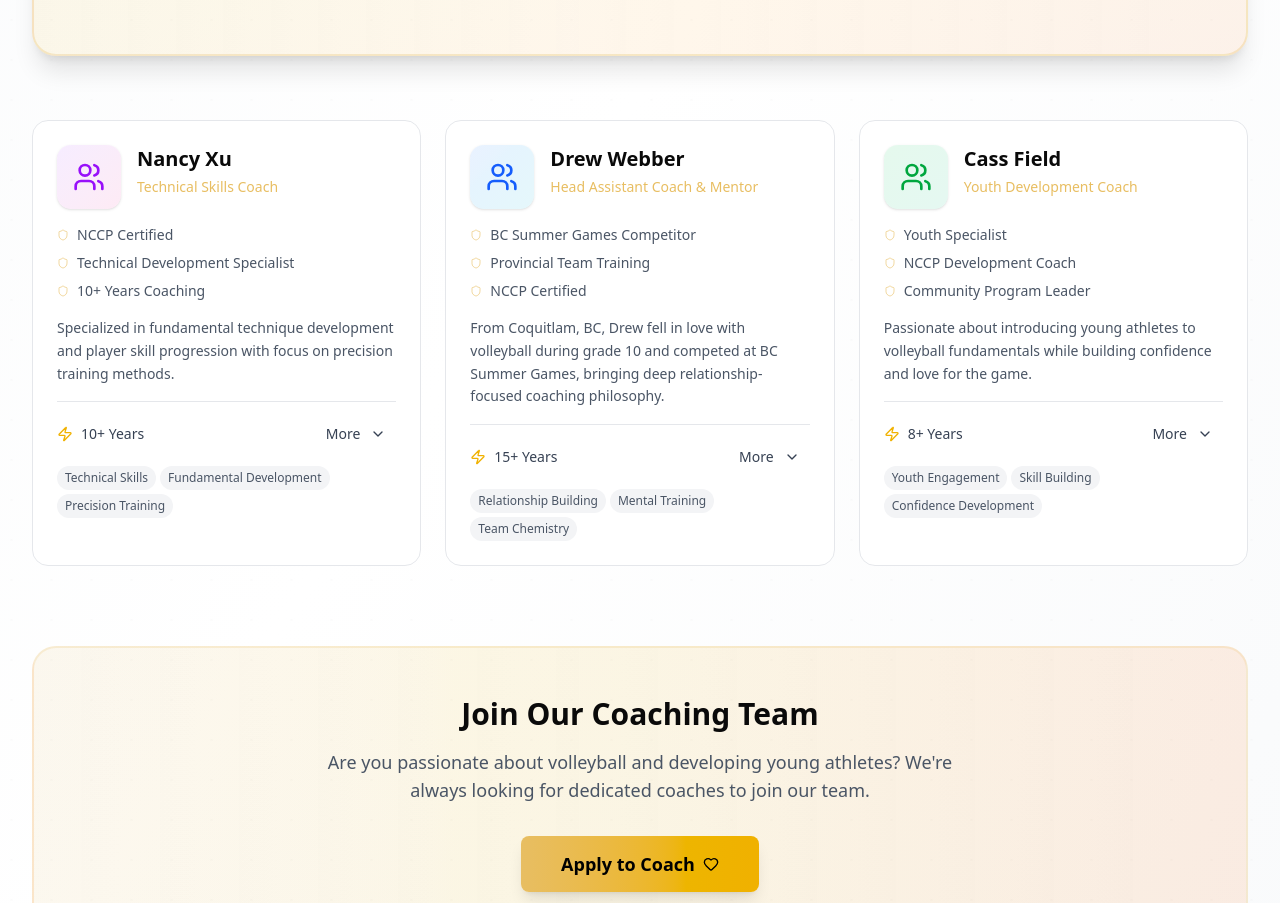
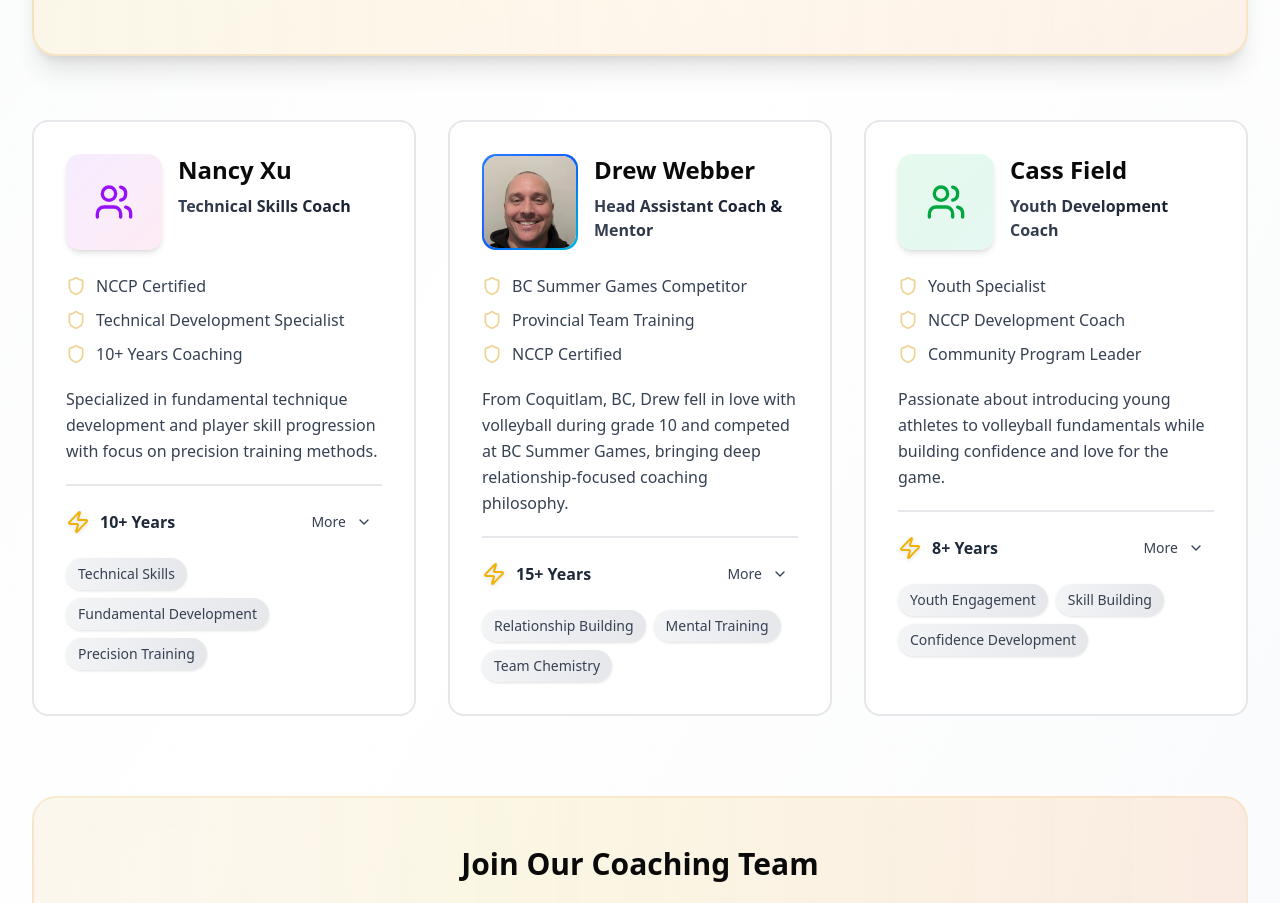
Before and after one commit to Visionelitevolleyball/Visionelitevolleyball, a Next.js app: page /coaches in a window 1280 px wide. Shown: the part 1042-1945 px from the top of the page. Built offline with nearby package versions, Linux system fonts and the light colour scheme.

Commit message:
enhance: upgrade coach cards ui to premium quality

```diff
--- a/app/coaches/page.tsx
+++ b/app/coaches/page.tsx
@@ -60,6 +60,7 @@ const coaches: Coach[] = [
     id: "drew-webber",
     name: "Drew Webber",
     role: "Head Assistant Coach & Mentor",
+    image: "/coaches/drew_webber.webp",
     credentials: ["BC Summer Games Competitor", "Provincial Team Training", "NCCP Certified"],
     bioShort: "From Coquitlam, BC, Drew fell in love with volleyball during grade 10 and competed at BC Summer Games, bringing deep relationship-focused coaching philosophy.",
     bioFull: "I fell in love with the game of volleyball during the summer after grade 10, before grade 11. I spent the summer competing in the BC Summer Games in Victoria, and training with the Provincial Team in Kelowna. Since that time, I&apos;ve ridden the highs, and the lows, of competitive sport. Over the years, I&apos;ve learned to embody the principles that both success and failure can yield to any competitor. For competition, sometimes the old ways were best: I believe that excellence is predicated on hard work, discipline, teamwork, resilience, and performing under pressure. But at my core, there is one very clear insight that governs any principle that I embody: I believe that any outcome, whether win/loss/make the team/cut from the team, all of these events are held within the crucible of our coach-player relationships. My hero, former NBA coach Greg Popovich, would often say: &apos;Ya, I love winning...but really what this is all about is the relationships we make along the way.&apos; This, in essence, is my coaching philosophy: that there&apos;s no success or failure that&apos;s worth more to me than the value of my relationships with kids and coaches. On a personal note, I&apos;m a husband and father of three. We&apos;re a resilient family who has been through much. I like to think we&apos;re a quietly confident family of 5 who take care of their own, embody kindness, and love hitting the pool, lake, or any kind of swimmable water whenever we can.",
@@ -322,7 +323,7 @@ export default function CoachesPage() {
           </motion.div>
 
           {/* Other Coaches Grid */}
-          <div className="grid md:grid-cols-2 lg:grid-cols-3 gap-6">
+          <div className="grid grid-cols-1 md:grid-cols-2 xl:grid-cols-3 gap-6 lg:gap-8">
             {coaches.slice(1).map((coach, index) => (
               <motion.div
                 key={coach.id}
@@ -332,26 +333,50 @@ export default function CoachesPage() {
                 transition={{ duration: 0.6, delay: index * 0.1 }}
                 className="group"
               >
-                <div className="h-full p-6 rounded-2xl bg-white/90 dark:bg-gray-900/60 backdrop-blur-sm border border-gray-200 dark:border-gray-700/50 hover:border-primary/40 dark:hover:border-primary/40 hover:shadow-lg hover:shadow-primary/5 dark:hover:shadow-primary/10 hover:-translate-y-1 hover:bg-white dark:hover:bg-gray-900/70 transition-all duration-300 group">
+                <div className="h-full p-8 rounded-2xl bg-white/90 dark:bg-gray-900/60 backdrop-blur-sm border-2 border-gray-200 dark:border-gray-700/50 hover:border-primary/40 dark:hover:border-primary/40 hover:shadow-xl hover:shadow-primary/10 dark:hover:shadow-primary/15 hover:-translate-y-1.5 hover:bg-white dark:hover:bg-gray-900/70 transition-all duration-300 group">
                   {/* Coach Header */}
-                  <div className="flex items-start gap-4 mb-4">
+                  <div className="flex flex-col sm:flex-row items-center sm:items-start gap-4 mb-6">
+                    {coach.image ? (
+                      <div className="relative w-24 h-24 sm:w-20 sm:h-20 lg:w-24 lg:h-24 flex-shrink-0">
+                        <div className={cn(
+                          "absolute inset-0 rounded-xl p-[2px]",
+                          coach.id === "drew-webber"
+                            ? "bg-gradient-to-br from-blue-500 via-blue-600 to-cyan-500"
+                            : coach.id === "nancy-xu"
+                            ? "bg-gradient-to-br from-purple-500 via-purple-600 to-pink-500"
+                            : "bg-gradient-to-br from-green-500 via-emerald-600 to-teal-500"
+                        )}>
+                          <div className="w-full h-full rounded-xl overflow-hidden bg-white dark:bg-gray-900">
+                            <Image
+                              src={coach.image}
+                              alt={coach.name}
+                              width={96}
+                              height={96}
+                              className="w-full h-full object-cover object-top"
+                              priority
+                            />
+                          </div>
+                        </div>
+                      </div>
+                    ) : (
                       <motion.div
                         className={cn(
-                        "w-16 h-16 rounded-xl bg-gradient-to-br flex items-center justify-center flex-shrink-0 group-hover:scale-105 transition-transform duration-300 shadow-sm hover:shadow-md",
+                          "w-24 h-24 sm:w-20 sm:h-20 lg:w-24 lg:h-24 rounded-xl bg-gradient-to-br flex items-center justify-center flex-shrink-0 group-hover:scale-105 transition-transform duration-300 shadow-md hover:shadow-lg",
                           coach.gradient
                         )}
                         whileHover={{ rotate: [0, -5, 5, 0] }}
                         transition={{ duration: 0.4 }}
                       >
-                      <Users className={cn("h-8 w-8 transition-transform duration-300 group-hover:scale-110", coach.iconColor)} />
+                        <Users className={cn("h-10 w-10 sm:h-9 sm:w-9 lg:h-10 lg:w-10 transition-transform duration-300 group-hover:scale-110", coach.iconColor)} />
                       </motion.div>
+                    )}
 
-                    <div className="flex-1">
-                      <h3 className="text-xl font-bold mb-1">{coach.name}</h3>
-                      <p className="text-sm font-medium text-primary">{coach.role}</p>
+                    <div className="flex-1 text-center sm:text-left">
+                      <h3 className="text-xl lg:text-2xl font-bold mb-2">{coach.name}</h3>
+                      <p className="text-sm lg:text-base font-semibold bg-gradient-to-r from-gray-700 to-gray-900 dark:from-gray-300 dark:to-gray-100 bg-clip-text text-transparent">{coach.role}</p>
                       {coach.specialRole && (
-                        <Badge className="mt-2 text-xs" variant="outline">
-                          <Star className="h-3 w-3 mr-1" />
+                        <Badge className="mt-3 text-xs lg:text-sm px-3 py-1 bg-gradient-to-r from-secondary/10 to-blue-600/10 dark:from-secondary/20 dark:to-blue-600/20 border-secondary/30 dark:border-secondary/40" variant="outline">
+                          <Star className="h-3 w-3 lg:h-4 lg:w-4 mr-1.5 text-secondary" />
                           {coach.specialRole}
                         </Badge>
                       )}
@@ -359,17 +384,17 @@ export default function CoachesPage() {
                   </div>
 
                   {/* Credentials */}
-                  <div className="space-y-2 mb-4">
+                  <div className="space-y-2.5 mb-5">
                     {coach.credentials.map((credential, credIndex) => (
-                      <div key={credIndex} className="flex items-center gap-2 text-sm text-gray-600 dark:text-gray-400">
-                        <Shield className="h-3 w-3 text-primary/60 flex-shrink-0" />
-                        <span>{credential}</span>
+                      <div key={credIndex} className="flex items-center gap-2.5 text-sm lg:text-base text-gray-700 dark:text-gray-300">
+                        <Shield className="h-4 w-4 lg:h-5 lg:w-5 text-primary/70 dark:text-primary/60 flex-shrink-0" />
+                        <span className="font-medium">{credential}</span>
                       </div>
                     ))}
                   </div>
 
                   {/* Bio */}
-                  <p className="text-gray-600 dark:text-gray-400 text-sm leading-relaxed mb-4">
+                  <p className="text-gray-700 dark:text-gray-300 text-sm lg:text-base leading-relaxed mb-5 font-normal">
                     {coach.bioShort}
                   </p>
 
@@ -398,10 +423,10 @@ export default function CoachesPage() {
                   </motion.div>
 
                   {/* Experience & Focus */}
-                  <div className="flex items-center justify-between pt-4 border-t border-gray-200 dark:border-gray-700/50">
-                    <div className="flex items-center gap-2 text-sm">
-                      <Zap className="h-4 w-4 text-yellow-500" />
-                      <span className="font-medium text-gray-700 dark:text-gray-300">
+                  <div className="flex items-center justify-between pt-5 border-t-2 border-gray-200 dark:border-gray-700/50">
+                    <div className="flex items-center gap-2.5 text-sm lg:text-base">
+                      <Zap className="h-5 w-5 lg:h-6 lg:w-6 text-yellow-500 drop-shadow-sm" />
+                      <span className="font-bold text-gray-800 dark:text-gray-200">
                         {coach.experience}
                       </span>
                     </div>
@@ -427,11 +452,11 @@ export default function CoachesPage() {
                   </div>
 
                   {/* Focus Areas */}
-                  <div className="mt-4 flex flex-wrap gap-1">
+                  <div className="mt-5 flex flex-wrap gap-2">
                     {coach.focus.map((area, areaIndex) => (
                       <span
                         key={areaIndex}
-                        className="text-xs px-2 py-1 rounded-full bg-gray-100 dark:bg-gray-800 text-gray-600 dark:text-gray-400"
+                        className="text-xs lg:text-sm px-3 py-1.5 rounded-full bg-gradient-to-r from-gray-100 to-gray-200 dark:from-gray-800 dark:to-gray-700 text-gray-700 dark:text-gray-300 font-medium shadow-sm hover:shadow-md hover:scale-105 transition-all duration-200 cursor-default"
                       >
                         {area}
                       </span>
```
Also changed, not shown: public/coaches/drew_webber.webp (added). Lines whose indentation alone changed are shown as unchanged.
